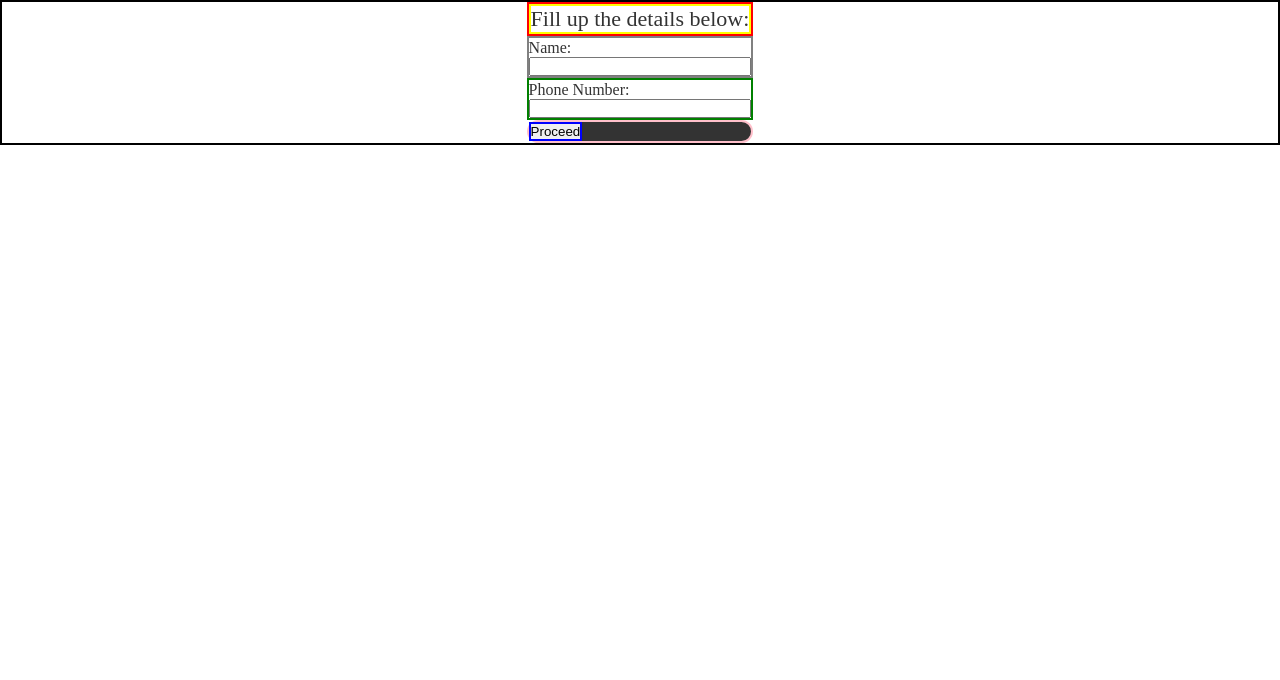
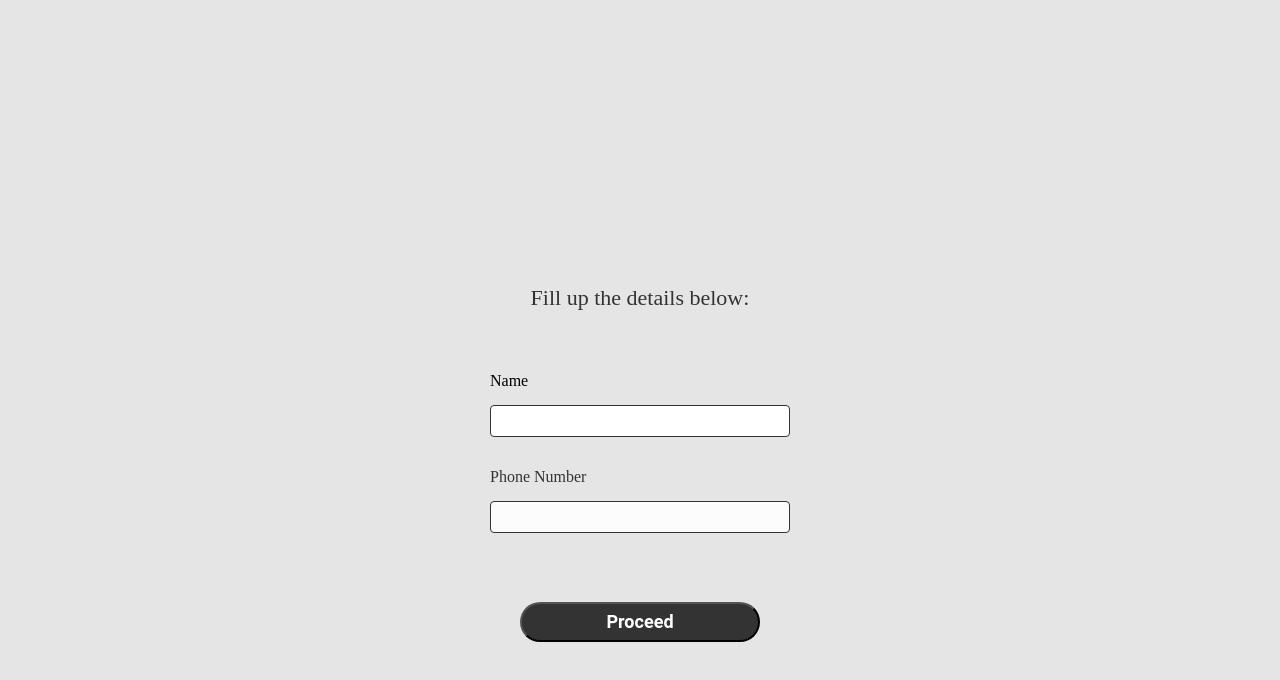
Before and after one commit to ShubhamAgarwal-GHC/GHC-consultation-personal, a React (Create React App) app: page /contactForm in a window 1280 px wide. Shown: the top 680 px of the page. Built offline with nearby package versions, Linux system fonts and the light colour scheme.

Commit message:
Form css

```diff
--- a/src/Components/ContactForm.jsx
+++ b/src/Components/ContactForm.jsx
@@ -55,7 +55,7 @@ function ContactForm() {
         </div>
         <div className="name">
           <label>
-            Name:
+            Name
             <input
               type="text"
               name="name"
@@ -67,7 +67,7 @@ function ContactForm() {
         </div>
         <div className="phone">
           <label>
-            Phone Number:
+            Phone Number
             <input
               type="text"
               name="phone"
--- a/src/Css/ContactForm.css
+++ b/src/Css/ContactForm.css
@@ -1,7 +1,16 @@
+form {
+    width: 300px;
+}
+
 .form {
-    border: 2px solid black;
+    /* border: 2px solid black; */
     display: flex;
     justify-content: center;
+    height: 100vh;
+    background: #E5E5E5;
+    box-sizing: border-box;
+    align-items: center;
+    width: 100vw;
 }
 
 .name label {
@@ -12,9 +21,23 @@
     font-weight: 400;
     font-size: 16px;
     line-height: 19px;
+    /* color: #333333; */
+}
 
-    color: #333333;
+.name>label>input {
+    /* background: #FCFCFD; */
+    border: 1px solid #333333;
+    border-radius: 4px;
+    height: 30px;
+    margin: 5% 0%;
+}
 
+.phone>label>input {
+    background: #FCFCFD;
+    border: 1px solid #333333;
+    border-radius: 4px;
+    height: 30px;
+    margin: 5% 0%;
 }
 
 .phone label {
@@ -25,17 +48,18 @@
     font-weight: 400;
     font-size: 16px;
     line-height: 19px;
-
     color: #333333;
 
 }
 
 .fillUpTheDetails {
-    border: 2px solid red;
+    /* border: 2px solid red; */
+    margin-top: 50%;
+    margin-bottom: 20%;
 }
 
 .fillUpTheDetails h1 {
-    border: 2px solid yellow;
+    /* border: 2px solid yellow; */
     font-family: 'Futura Md BT';
     font-style: normal;
     font-weight: 400;
@@ -47,19 +71,70 @@
 }
 
 .name {
-    border: 2px solid gray;
+    /* border: 2px solid gray; */
+    margin-bottom: 5%;
 }
 
 .phone {
-    border: 2px solid green;
+    /* border: 2px solid green; */
+    margin-bottom: 10%;
 }
 
 .submit {
-    border: 2px solid pink;
-    background: #333333;
-border-radius: 20px;
+    display: flex;
+    justify-content: center;
 }
 
 .submit>button {
-    border: 2px solid blue;
+    /* border: 2px solid pink; */
+    background: #333333;
+    border-radius: 20px;
+    display: flex;
+    justify-content: center;
+    margin: 8%;
+    width: 80%;
+    height: 5vh;
+    align-items: center;
+    color: white;
+    font-family: 'Roboto';
+    font-style: normal;
+    font-weight: 700;
+    font-size: 18px;
+    line-height: 21px;
 }
+
+@media only screen and (max-device-width: 480px) {
+    .submit {
+        position: absolute;
+        bottom: 0;
+    }
+
+    .submit>button {
+        border-radius: 0;
+        margin: 0;
+        display: block;
+        width: 100vw;
+        height: 66px;
+    }
+
+    .form {
+        display: block;
+        position: absolute;
+    }
+
+    .name {
+        margin: 0 0 20% 10%;
+        width: 300px;
+    }
+
+    .phone {
+        margin: 0 0 0 10%;
+        width: 300px;
+    }
+
+    .fillUpTheDetails {
+        display: flex;
+        justify-content: center;
+        width: 100vw;
+    }
+}
```
